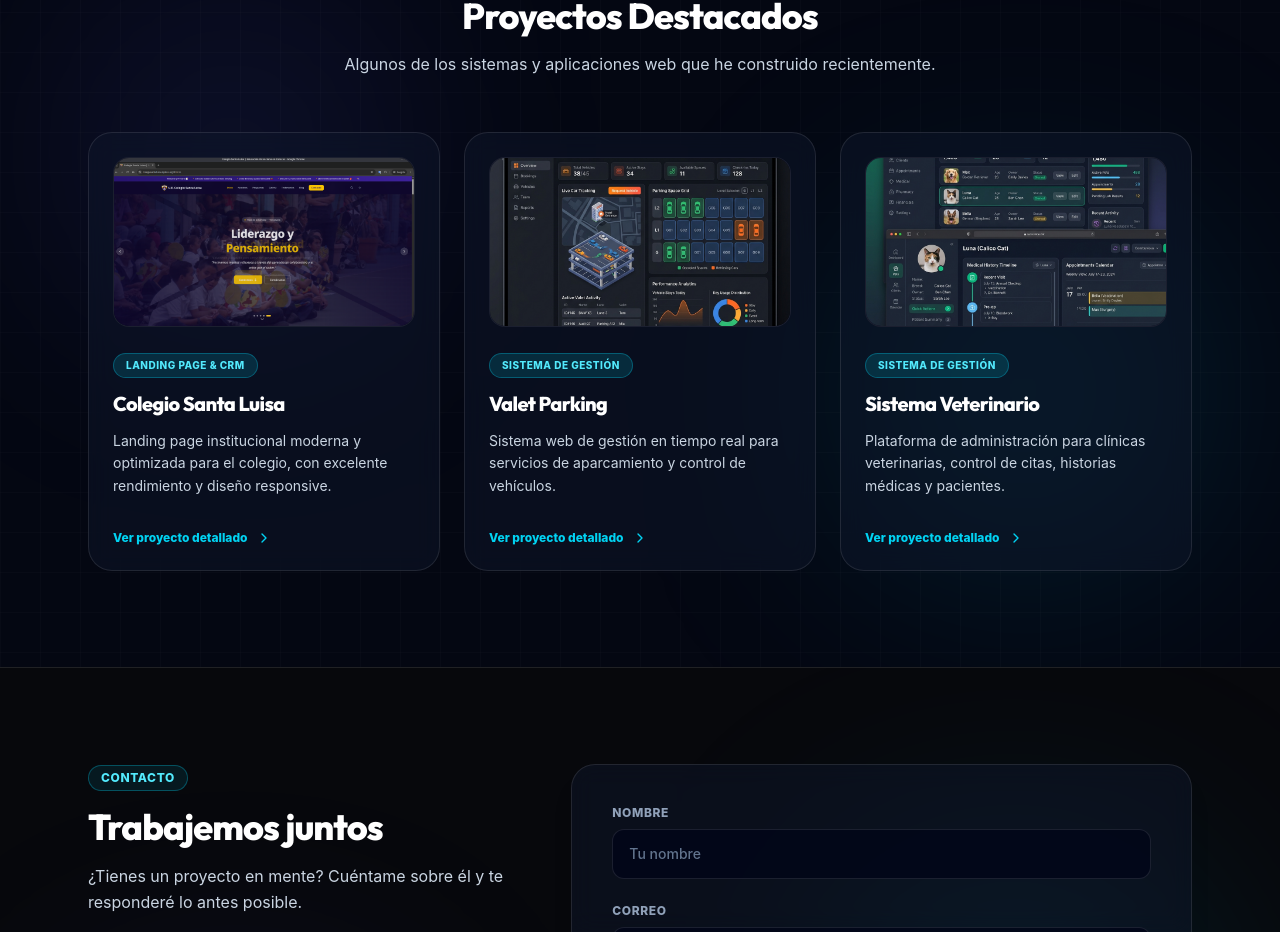
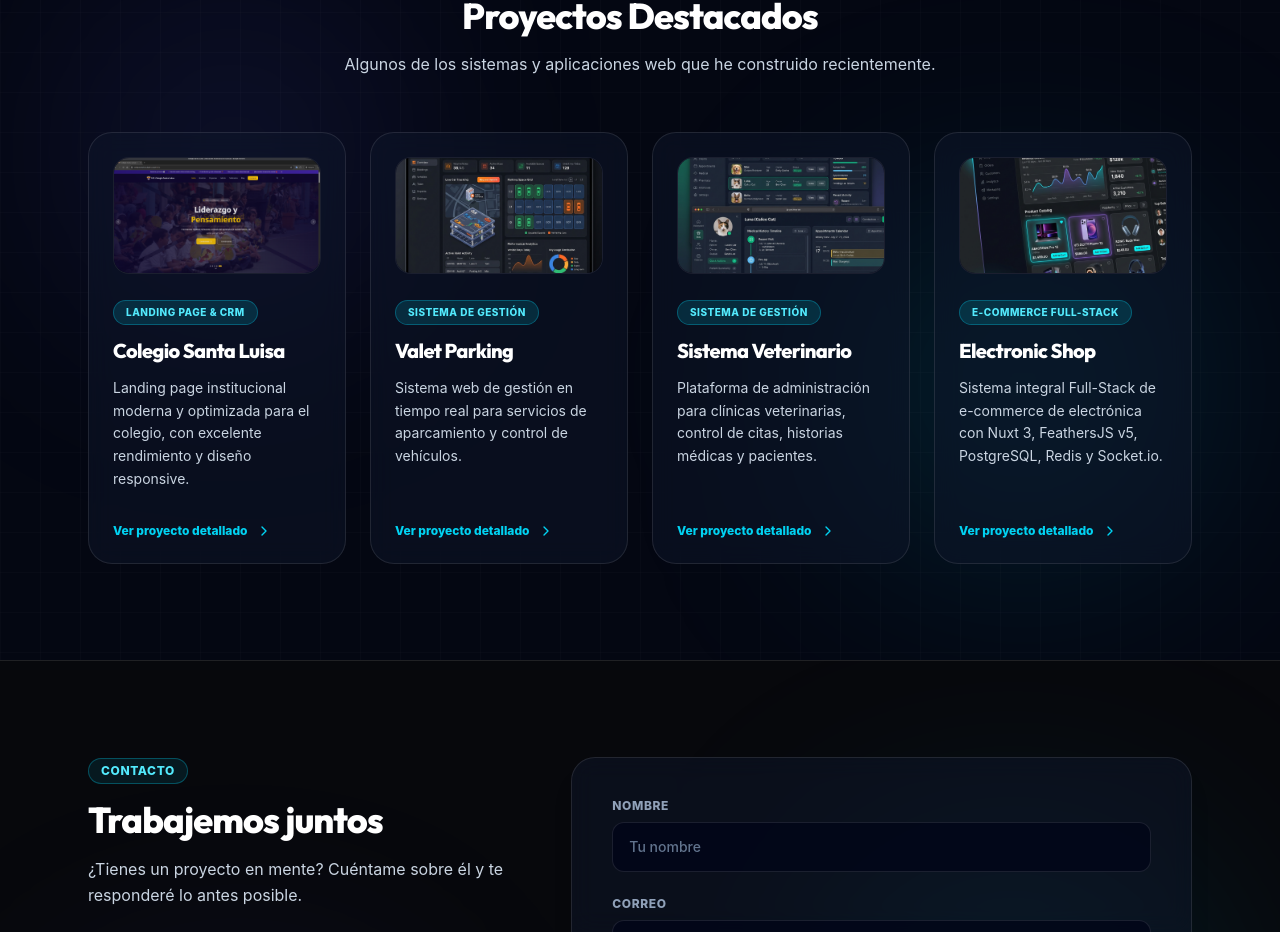
Before and after one commit to jav978/landingpage-jav978, a React (Vite) app: page / in a window 1280 px wide. Shown: the part 2268-3200 px from the top of the page. Built offline with nearby package versions, Linux system fonts and the light colour scheme.

Commit message:
feat: agregar proyecto Electronic Shop al portafolio

```diff
--- a/src/App.tsx
+++ b/src/App.tsx
@@ -22,6 +22,7 @@ import heroImg from "./assets/hero.png";
 import colegioPreview from "./assets/colegio_preview.png";
 import valetPreview from "./assets/valet_preview.png";
 import vetPreview from "./assets/vet_preview.png";
+import electronicPreview from "./assets/electronic_shop_preview.png";
 
 // Translations dictionary
 const translations = {
@@ -78,6 +79,11 @@ const translations = {
         title: "Sistema Veterinario",
         desc: "Plataforma de administración para clínicas veterinarias, control de citas, historias médicas y pacientes.",
         tag: "Sistema de Gestión"
+      },
+      project4: {
+        title: "Electronic Shop",
+        desc: "Sistema integral Full-Stack de e-commerce de electrónica con Nuxt 3, FeathersJS v5, PostgreSQL, Redis y Socket.io.",
+        tag: "E-Commerce Full-Stack"
       }
     },
     contact: {
@@ -150,6 +156,11 @@ const translations = {
         title: "Veterinary System",
         desc: "Clinic administration platform for pet clinics, handling appointments, medical records, and patients.",
         tag: "Management System"
+      },
+      project4: {
+        title: "Electronic Shop",
+        desc: "Decoupled full-stack e-commerce system for consumer electronics built with Nuxt 3, FeathersJS v5, PostgreSQL, Redis, and Socket.io.",
+        tag: "Full-Stack E-Commerce"
       }
     },
     contact: {
@@ -349,6 +360,70 @@ const PROJECT_DETAILS: { [key: string]: { es: ProjectDetail; en: ProjectDetail }
         "app/": "Next.js app routing structures",
         "prisma/": "ORM declarations connecting to database engines",
         "services/": "Email and PDF export services"
+      }
+    }
+  },
+  project4: {
+    es: {
+      id: "project4",
+      title: "Electronic Shop",
+      tag: "E-Commerce Full-Stack",
+      shortDesc: "Sistema integral de comercio electrónico de arquitectura desacoplada con panel de administración, tiempo real y facturación PDF.",
+      longDesc: "Electronic Shop es una aplicación web moderna compuesta por un frontend responsivo desarrollado en Nuxt 3 / Vue 3 y un backend robusto basado en FeathersJS 5 con Prisma ORM sobre PostgreSQL. Incorpora soporte para caché con Redis, comunicación bidireccional en tiempo real con Socket.io y generación de facturas y reportes en PDF.",
+      philosophy: "Estructura desacoplada y escalable basada en Clean Architecture (domain, application, infrastructure, services) diseñada para soportar alto tráfico, almacenamiento en caché de alto rendimiento y gestión integral de inventario y pedidos.",
+      liveUrl: "https://electronic-shop-five-blush.vercel.app/",
+      techs: ["Nuxt 3", "Vue 3", "FeathersJS 5", "Prisma ORM v6", "PostgreSQL", "Redis", "Pinia", "Tailwind CSS", "Socket.io", "PDFKit"],
+      features: [
+        "Catálogo de Productos: Exploración por categorías, filtrado por precio/nombre y paginación",
+        "Ficha de Producto: Vista detallada con especificaciones técnicas en formato JSON y stock disponible",
+        "Carrito de Compras Persistente: Gestión dinámica con Pinia y cálculo automático de totales",
+        "Dashboard de Métricas: Visualización de ingresos totales, órdenes completadas y gráficos interactivos con Chart.js",
+        "Gestión de Órdenes e Inventario (CRUD): Control de productos y cambios de estados en tiempo real vía Socket.io",
+        "Reportes y Facturación: Exportación automática e impresión de comprobantes de compra en formato PDF (PDFKit)"
+      ],
+      security: [
+        "Autenticación y autorización mediante JWT (JSON Web Tokens)",
+        "Cifrado de contraseñas mediante bcryptjs",
+        "Control de acceso basado en roles (USER y ADMIN)",
+        "Protección y validación de endpoints en arquitectura desacoplada"
+      ],
+      architecture: {
+        "frontend/": "Aplicación Nuxt 3 (Vue 3, Pinia, Tailwind CSS, Socket.io client)",
+        "backend/domain/": "Entidades de negocio y reglas de dominio",
+        "backend/application/": "Casos de uso y lógica de aplicación",
+        "backend/infrastructure/": "Conexión a PostgreSQL (Prisma ORM), Redis y Socket.io",
+        "backend/services/": "Servicios de FeathersJS v5 para APIs REST y WebSockets"
+      }
+    },
+    en: {
+      id: "project4",
+      title: "Electronic Shop",
+      tag: "Full-Stack E-Commerce",
+      shortDesc: "Decoupled full-stack e-commerce system with admin panel, real-time sync, and PDF invoicing.",
+      longDesc: "Electronic Shop is a modern web application featuring a responsive frontend in Nuxt 3 / Vue 3 and a robust backend built on FeathersJS 5 with Prisma ORM over PostgreSQL. Features Redis caching, real-time Socket.io communication, and PDF invoice generation.",
+      philosophy: "Decoupled Clean Architecture (domain, application, infrastructure, services) designed for high-performance inventory management, real-time updates, and scalable e-commerce workflows.",
+      liveUrl: "https://electronic-shop-five-blush.vercel.app/",
+      techs: ["Nuxt 3", "Vue 3", "FeathersJS 5", "Prisma ORM v6", "PostgreSQL", "Redis", "Pinia", "Tailwind CSS", "Socket.io", "PDFKit"],
+      features: [
+        "Interactive product catalog with category filtering, search, and dynamic pagination",
+        "Product detail view with JSON technical specifications and live stock indicators",
+        "Persistent Pinia shopping cart with automated checkout total calculations",
+        "Administrative dashboard (/admin) with sales metrics charts via Chart.js",
+        "Real-time order state updates and product CRUD inventory management via Socket.io",
+        "Automated PDF receipt and sales report generation using PDFKit"
+      ],
+      security: [
+        "JWT (JSON Web Tokens) authentication and authorization",
+        "Secure password hashing via bcryptjs",
+        "Role-based access control (USER and ADMIN roles)",
+        "Input validation and decoupled architecture endpoint protection"
+      ],
+      architecture: {
+        "frontend/": "Nuxt 3 application (Vue 3, Pinia, Tailwind CSS, Socket.io client)",
+        "backend/domain/": "Domain entities and core business rules",
+        "backend/application/": "Use cases and application logic layer",
+        "backend/infrastructure/": "PostgreSQL (Prisma ORM), Redis, and Socket.io integration",
+        "backend/services/": "FeathersJS v5 REST & WebSocket services"
       }
     }
   }
@@ -876,7 +951,7 @@ function App() {
             </p>
           </div>
 
-          <div className="grid grid-cols-1 md:grid-cols-3 gap-6">
+          <div className="grid grid-cols-1 md:grid-cols-2 lg:grid-cols-4 gap-6">
 
             {/* Project 1: Colegio Santa Luisa */}
             <div className="group p-6 rounded-3xl bg-white/80 dark:bg-slate-900/50 border border-slate-200/80 dark:border-white/10 hover:border-cyan-500/40 hover:shadow-2xl hover:shadow-cyan-500/10 transition-all flex flex-col justify-between h-full backdrop-blur-md animated-gradient-border">
@@ -946,6 +1021,31 @@ function App() {
               </div>
               <button
                 onClick={() => setSelectedProject(PROJECT_DETAILS.project3[lang])}
+                className="inline-flex items-center gap-2 text-xs font-extrabold text-indigo-600 dark:text-cyan-400 group-hover:text-indigo-500 dark:group-hover:text-cyan-300 transition-colors cursor-pointer bg-transparent border-0 pt-2"
+              >
+                <span>Ver proyecto detallado</span>
+                <ChevronRight className="w-4 h-4" />
+              </button>
+            </div>
+
+            {/* Project 4: Electronic Shop */}
+            <div className="group p-6 rounded-3xl bg-white/80 dark:bg-slate-900/50 border border-slate-200/80 dark:border-white/10 hover:border-cyan-500/40 hover:shadow-2xl hover:shadow-cyan-500/10 transition-all flex flex-col justify-between h-full backdrop-blur-md animated-gradient-border">
+              <div>
+                <div className="aspect-video w-full rounded-2xl bg-slate-100 dark:bg-slate-950 mb-6 overflow-hidden flex items-center justify-center border border-slate-200 dark:border-white/10 relative group-hover:scale-[1.02] transition-transform">
+                  <img src={electronicPreview} alt="Electronic Shop" className="w-full h-full object-cover" />
+                </div>
+                <div className="inline-flex px-3 py-1 rounded-full bg-cyan-500/10 dark:bg-cyan-400/15 border border-cyan-500/30 dark:border-cyan-400/30 text-cyan-700 dark:text-cyan-300 text-[10px] font-extrabold tracking-wider uppercase mb-3">
+                  {t.portfolio.project4.tag}
+                </div>
+                <h3 className="text-xl font-extrabold text-slate-900 dark:text-white mb-3 group-hover:text-cyan-600 dark:group-hover:text-cyan-400 transition-colors">
+                  {t.portfolio.project4.title}
+                </h3>
+                <p className="text-sm text-slate-600 dark:text-slate-300 leading-relaxed mb-6">
+                  {t.portfolio.project4.desc}
+                </p>
+              </div>
+              <button
+                onClick={() => setSelectedProject(PROJECT_DETAILS.project4[lang])}
                 className="inline-flex items-center gap-2 text-xs font-extrabold text-indigo-600 dark:text-cyan-400 group-hover:text-indigo-500 dark:group-hover:text-cyan-300 transition-colors cursor-pointer bg-transparent border-0 pt-2"
               >
                 <span>Ver proyecto detallado</span>
```
Also changed, not shown: src/assets/electronic_shop_preview.png (added).
